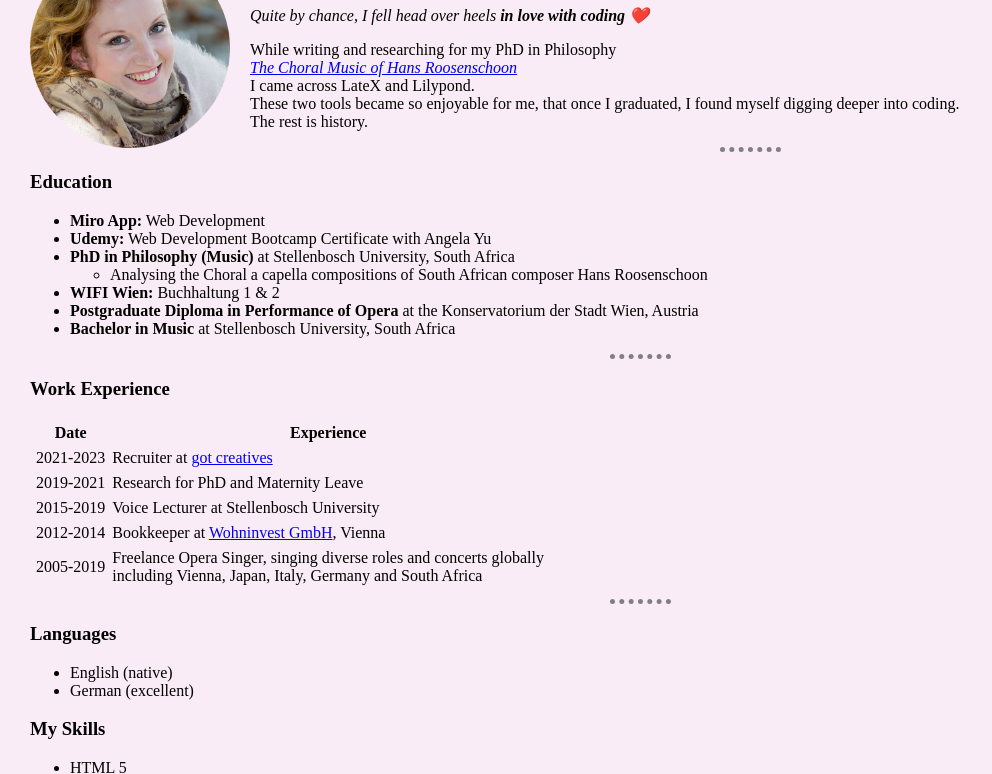
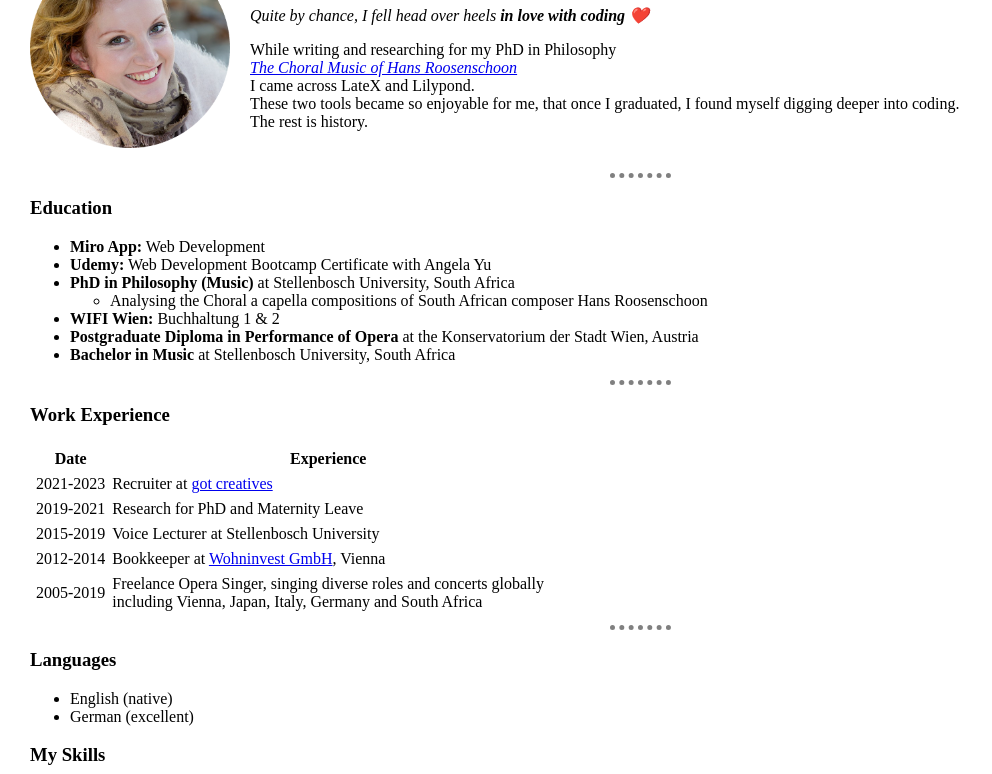
Before and after one commit to JoleneAuretKappis/cv, a plain HTML site: page index.html in a window 1280 px wide. Shown: the part 82-856 px from the top of the page, without its empty margins (0-992 px from the left). Drawn offline with Linux system fonts and the light colour scheme.

Commit message:
Update index.html
changed background to white and fixed first hr alignment

```diff
--- a/index.html
+++ b/index.html
@@ -6,7 +6,7 @@
     <title>Dr. Jolene Auret Kappis ☕</title>
     <style>
       body {
-        background-color: rgb(250, 236, 246);
+        background-color: white;
         margin: 30px;
       }
 
@@ -60,6 +60,7 @@
           These two tools became so enjoyable for me, that once I graduated, I found myself
           digging deeper into coding.<br> The rest is history.
           </p>
+        <br>
         </div>
   </div>
     <hr>
```
